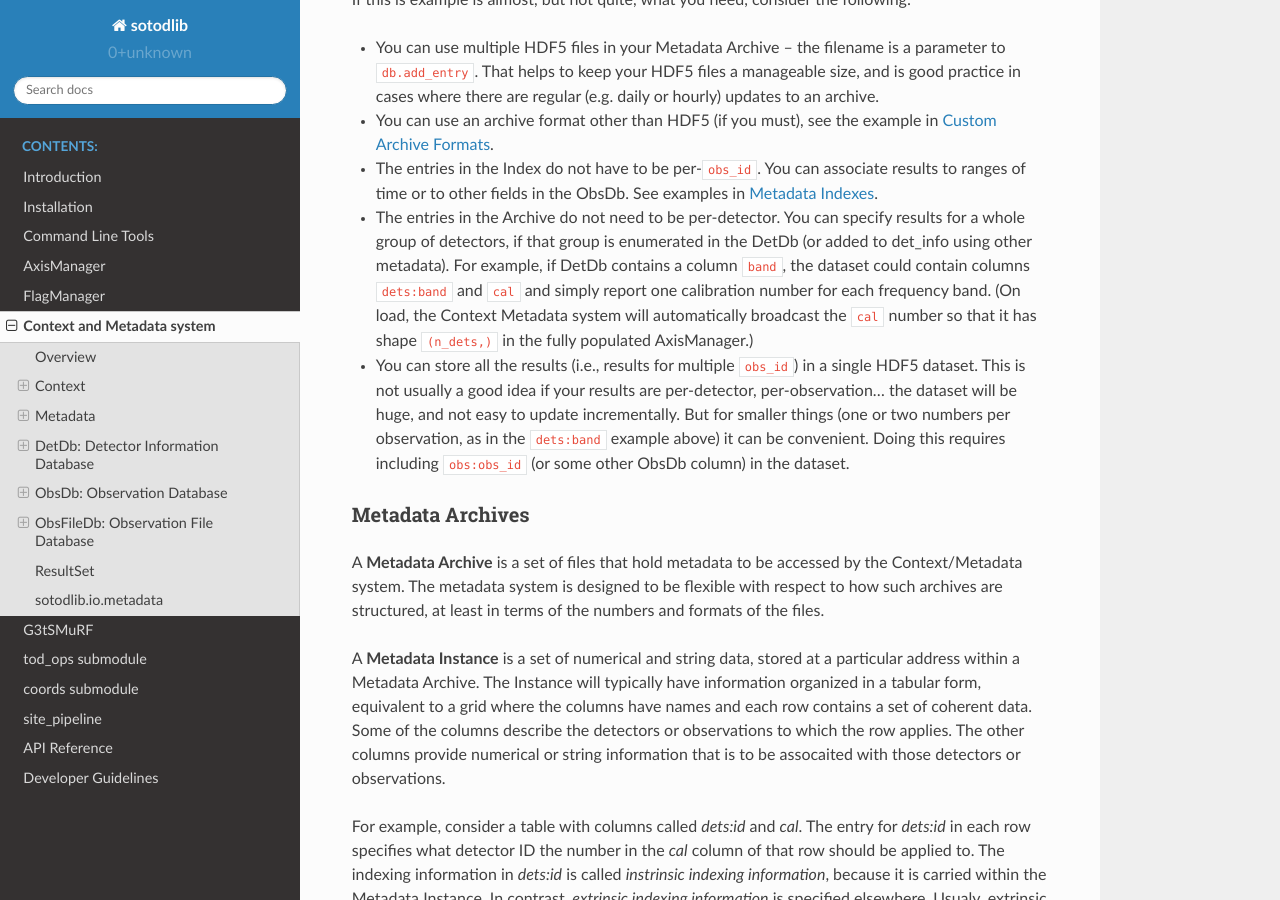
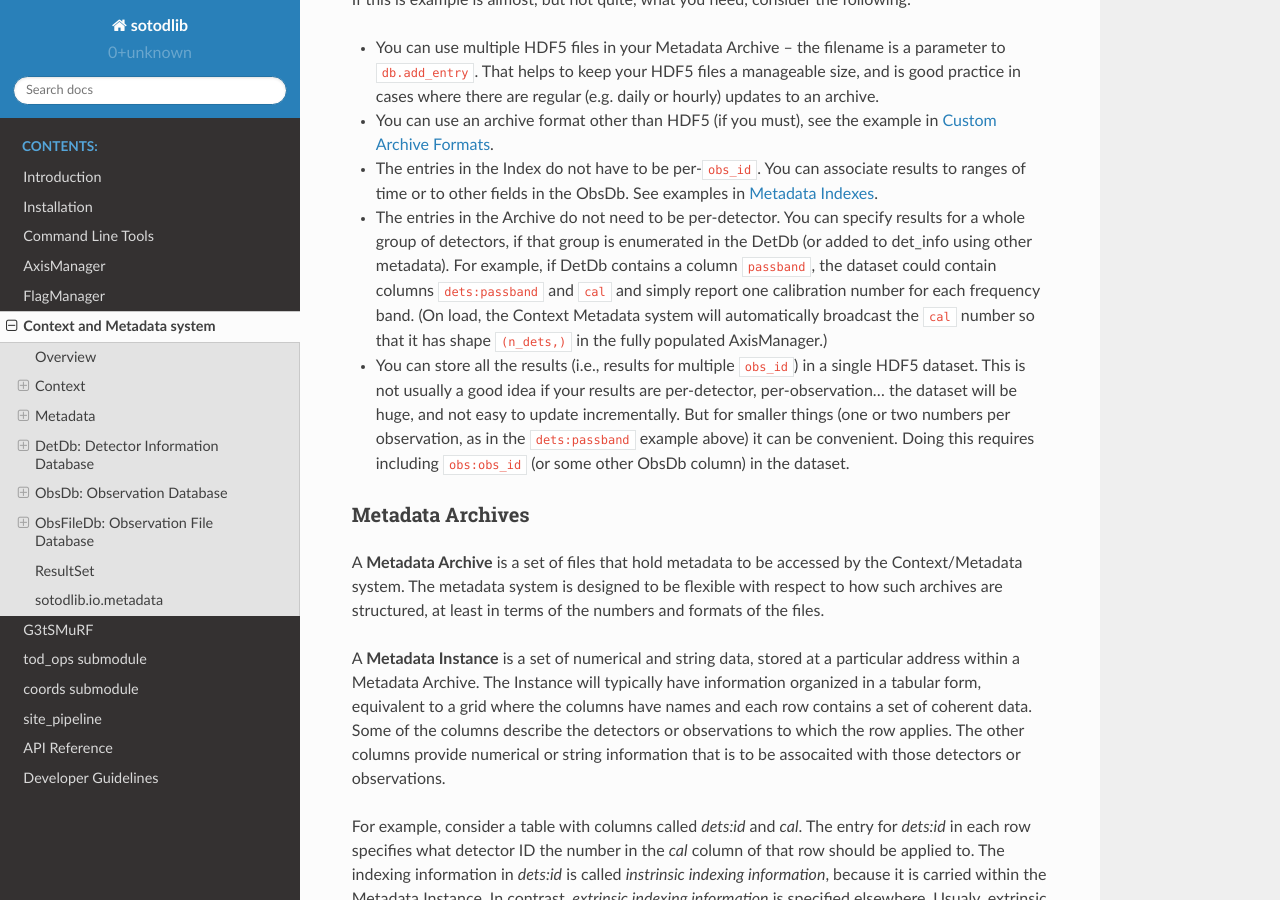
Before and after one commit to simonsobs/sotodlib, a Sphinx documentation site: the page built from docs/context.rst, in a window 1280 px wide and 900 px high, scrolled down 8053 px. Built offline with Sphinx 7.4.7 and the Read the Docs theme 2.0.0, drawn with Linux system fonts in a browser that asks for light colours.

Commit message:
docs: change dets:band to dets:passband in examples

```diff
--- a/docs/context.rst
+++ b/docs/context.rst
@@ -386,17 +386,18 @@ following:
 - The entries in the Archive do not need to be per-detector.  You can
   specify results for a whole group of detectors, if that group is
   enumerated in the DetDb (or added to det_info using other metadata).
-  For example, if DetDb contains a column ``band``, the dataset could
-  contain columns ``dets:band`` and ``cal`` and simply report one
-  calibration number for each frequency band.  (On load, the Context
-  Metadata system will automatically broadcast the ``cal`` number so
-  that it has shape ``(n_dets,)`` in the fully populated AxisManager.)
+  For example, if DetDb contains a column ``passband``, the dataset
+  could contain columns ``dets:passband`` and ``cal`` and simply
+  report one calibration number for each frequency band.  (On load,
+  the Context Metadata system will automatically broadcast the ``cal``
+  number so that it has shape ``(n_dets,)`` in the fully populated
+  AxisManager.)
 - You can store all the results (i.e., results for multiple
   ``obs_id``) in a single HDF5 dataset.  This is not usually a good
   idea if your results are per-detector, per-observation... the
   dataset will be huge, and not easy to update incrementally.  But for
   smaller things (one or two numbers per observation, as in the
-  ``dets:band`` example above) it can be convenient.  Doing this
+  ``dets:passband`` example above) it can be convenient.  Doing this
   requires including ``obs:obs_id`` (or some other ObsDb column) in
   the dataset.
 
```
